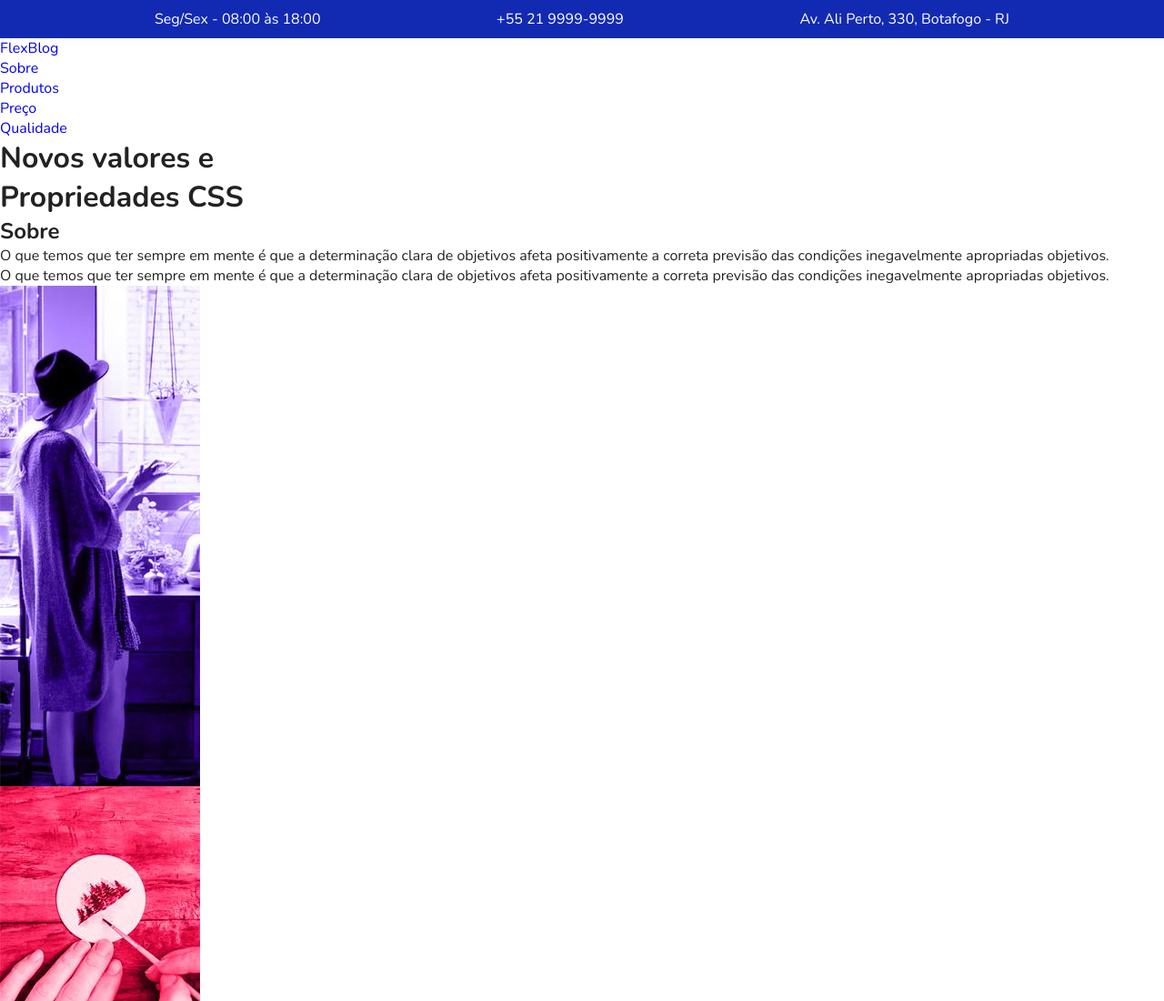
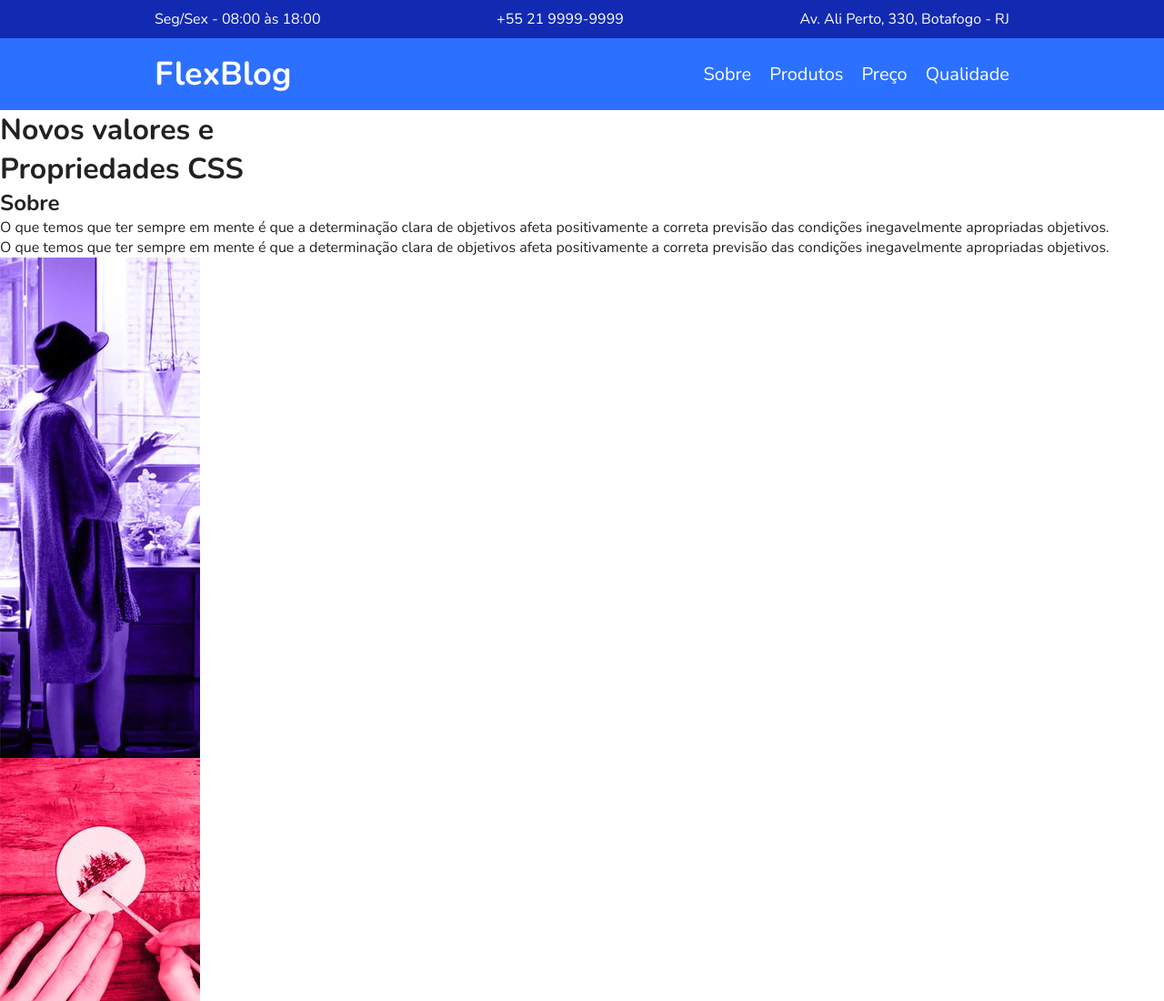
Before and after one commit to vitosnatios/Flexblog, a plain HTML site: page index.html in a window 1280 px wide. Shown: the top 1100 px of the page at 91% size. Drawn offline with nearby package versions, Linux system fonts and the light colour scheme.

Commit message:
navbar styles

```diff
--- a/css/style.css
+++ b/css/style.css
@@ -55,3 +55,45 @@ img {
 .superinfo a {
   color: white;
 }
+
+/* Menu */
+
+.menu-bg {
+  background: #2c70ff;
+}
+
+.menu {
+  display: flex;
+  flex-wrap: wrap;
+  justify-content: space-between;
+  align-items: center;
+  max-width: 960px;
+  margin: 0 auto;
+  padding: 15px 0;
+}
+
+.menu a {
+  color: white;
+}
+
+.menu-logo a {
+  font-size: 2.25em;
+  font-weight: bold;
+  margin: 0 10px;
+}
+
+.menu-nav ul {
+  display: flex;
+  flex-wrap: wrap;
+}
+
+.menu-nav a {
+  font-size: 1.25em;
+  display: block;
+  padding: 10px;
+}
+
+.menu-nav a:hover,
+.menu-logo a:hover {
+  color: #122ab2;
+}
--- a/index.html
+++ b/index.html
@@ -24,7 +24,7 @@
       <div class="menu-logo">
         <a href="#">FlexBlog</a>
       </div>
-      <nav>
+      <nav class="menu-nav">
         <ul>
           <li><a href="#sobre">Sobre</a></li>
           <li><a href="#produtos">Produtos</a></li>
```
